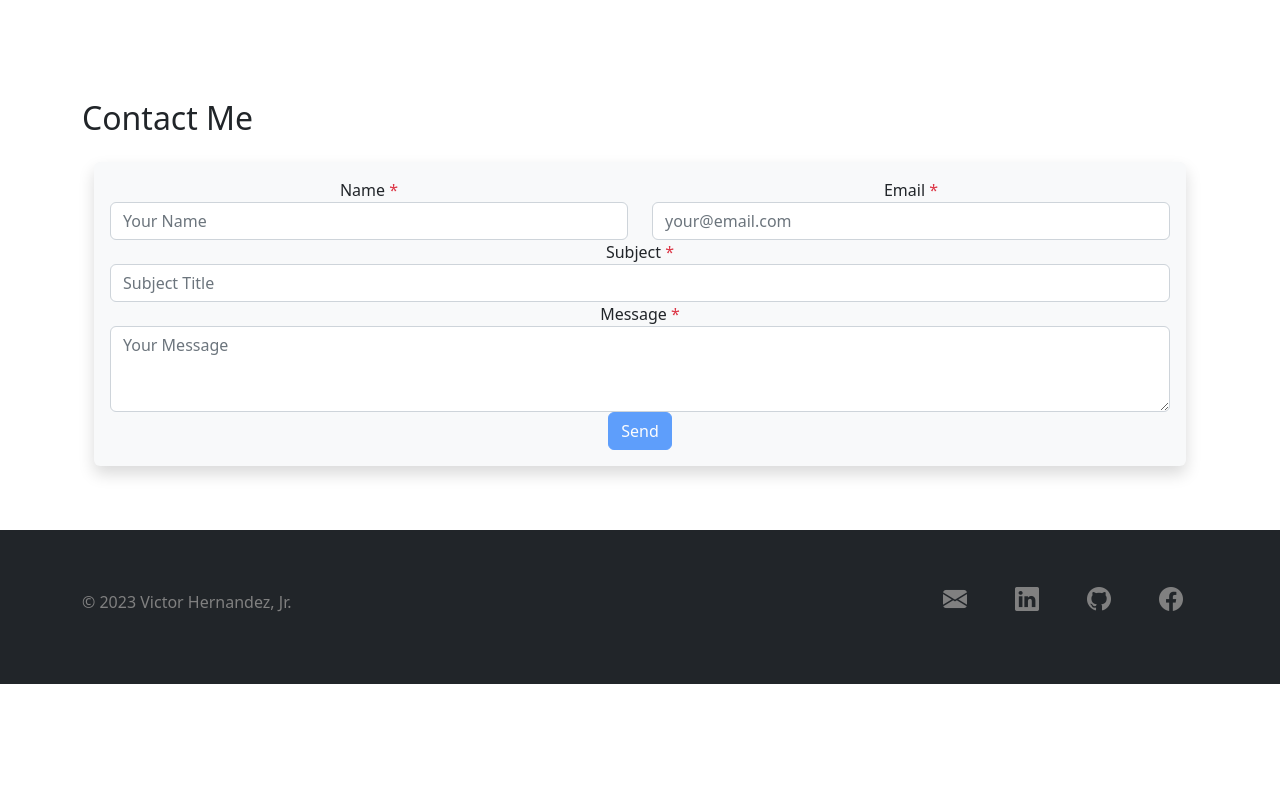
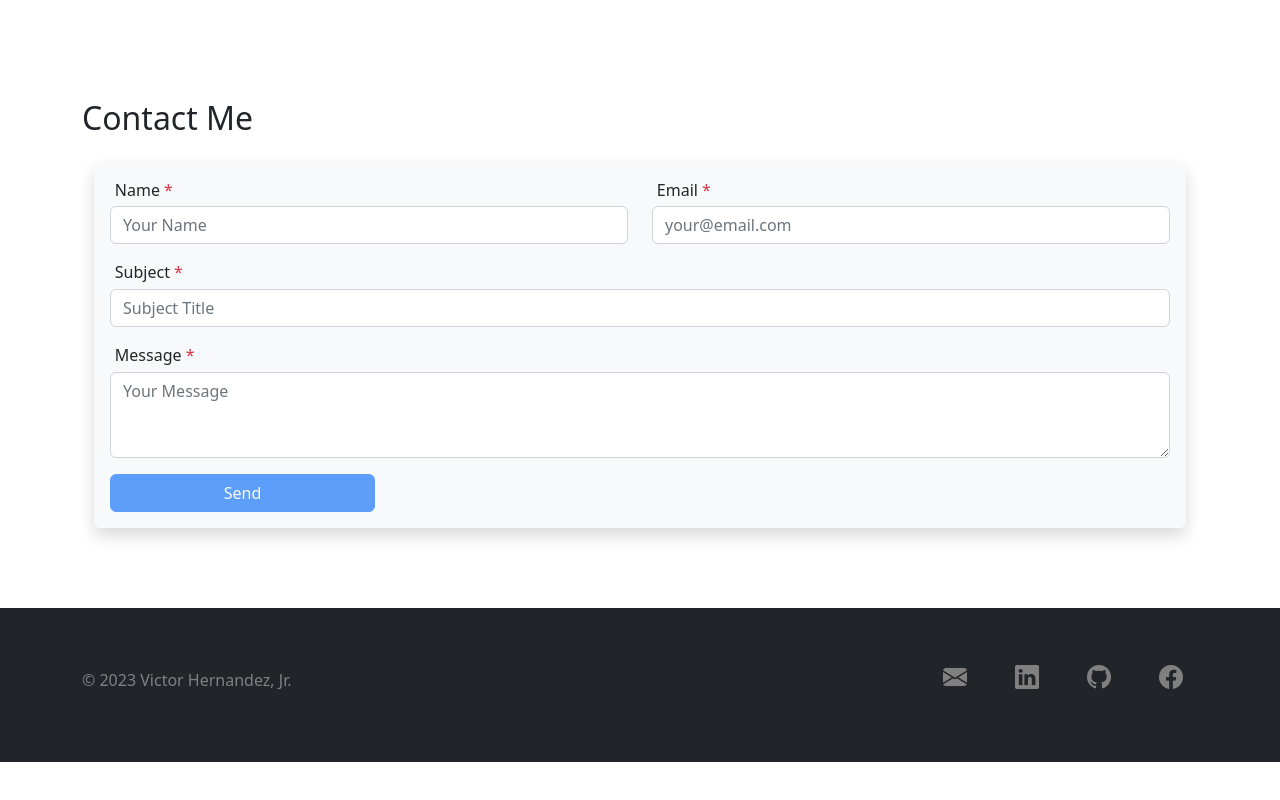
Before and after one commit to vichdz97/Website, an Angular app: page /#/home in a window 1280 px wide. Shown: the part 2720-3520 px from the top of the page. Built offline with nearby package versions, Linux system fonts and the light colour scheme.

Commit message:
added styling to contact form

```diff
--- a/src/app/pages/home/home.component.css
+++ b/src/app/pages/home/home.component.css
@@ -96,8 +96,21 @@ figure img {
     text-align: center;
 }
 
-.contact-link i {
-    font-size: 2.5em;
+form {
+    margin-bottom: 5em;
+}
+
+.form-group {
+    text-align: left;
+    margin-bottom: 1em;
+}
+
+label {
+    margin: 0 0 0.3em 0.3em;
+}
+
+button {
+    width: 100%;
 }
 
 @media screen and (min-width: 960px) {
@@ -189,7 +202,10 @@ figure img {
         text-align: left;
     }
 
-    .contact-link, .reach-out {
-        font-size: 2vw;
+    button {
+        display: block;
+        position: relative;
+        left: 0;
+        width: 25%;
     }
 }
```
